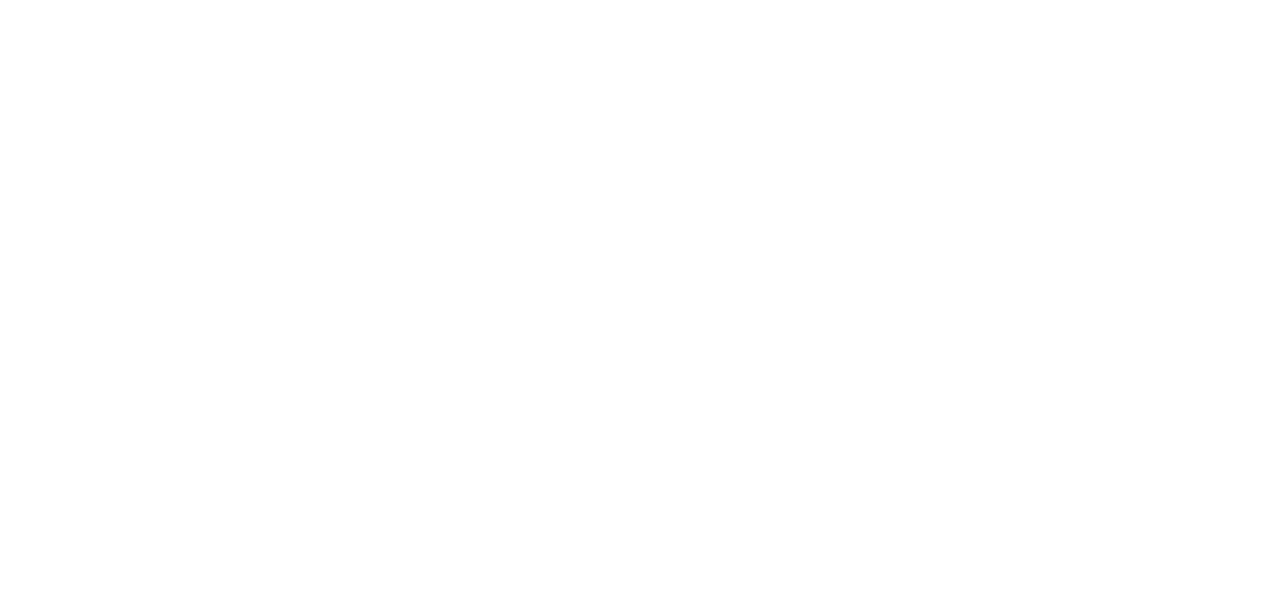
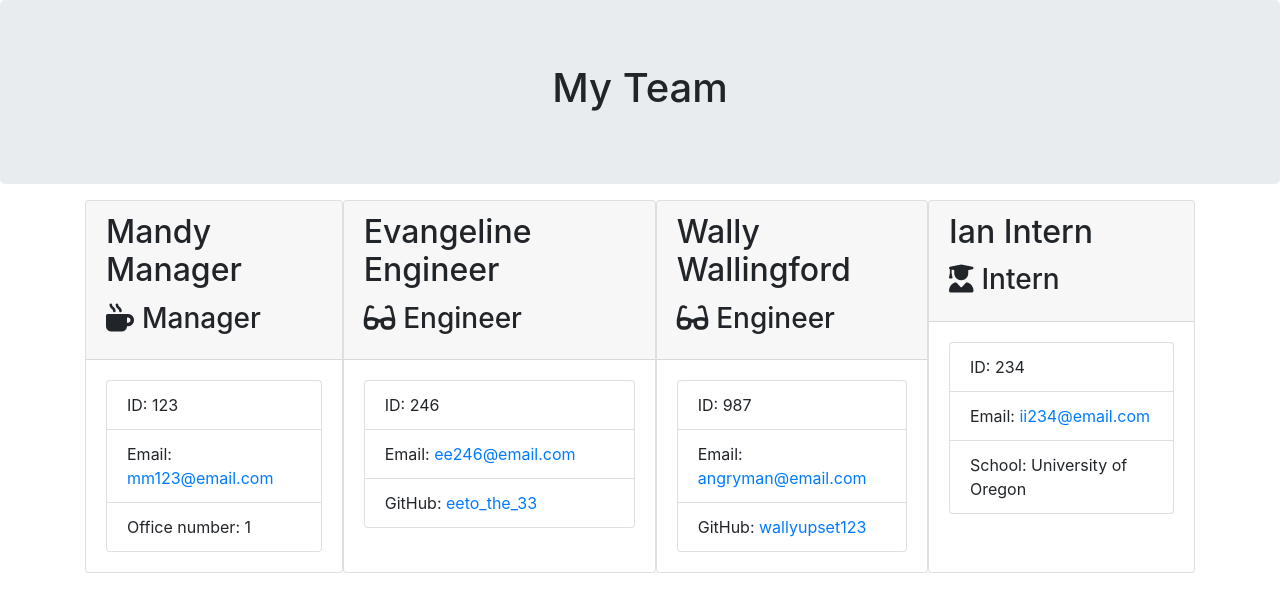
Before and after one commit to kylegero/Template_Engine-Employee_Summary, a website: page Develop/output/team.html in a window 1280 px wide. Drawn offline with nearby package versions, Linux system fonts and the light colour scheme.

Commit message:
Add files via upload

```diff
--- a/Develop/output/team.html
+++ b/Develop/output/team.html
@@ -1,11 +1,84 @@
 <!DOCTYPE html>
 <html lang="en">
+
 <head>
-    <meta charset="UTF-8">
-    <meta name="viewport" content="width=device-width, initial-scale=1.0">
-    <title>Document</title>
+    <meta charset="UTF-8" />
+    <meta name="viewport" content="width=device-width, initial-scale=1.0" />
+    <meta http-equiv="X-UA-Compatible" content="ie=edge" />
+    <title>My Team</title>
+    <link rel="stylesheet" href="https://stackpath.bootstrapcdn.com/bootstrap/4.3.1/css/bootstrap.min.css"
+        integrity="sha384-ggOyR0iXCbMQv3Xipma34MD+dH/1fQ784/j6cY/iJTQUOhcWr7x9JvoRxT2MZw1T" crossorigin="anonymous">
+    <link rel="stylesheet" href="style.css">
+    <script src="https://kit.fontawesome.com/c502137733.js"></script>
 </head>
+
 <body>
+    <div class="container-fluid">
+        <div class="row">
+            <div class="col-12 jumbotron mb-3 team-heading">
+                <h1 class="text-center">My Team</h1>
+            </div>
+        </div>
+    </div>
+    <div class="container">
+        <div class="row">
+            <div class="team-area col-12 d-flex justify-content-center">
+                <div class="card employee-card">
+    <div class="card-header">
+        <h2 class="card-title">Mandy Manager</h2>
+        <h3 class="card-title"><i class="fas fa-mug-hot mr-2"></i>Manager</h3>
+    </div>
+    <div class="card-body">
+        <ul class="list-group">
+            <li class="list-group-item">ID: 123</li>
+            <li class="list-group-item">Email: <a href="mailto:mm123@email.com">mm123@email.com</a></li>
+            <li class="list-group-item">Office number: 1</li>
+        </ul>
+    </div>
+</div>
+<div class="card employee-card">
+    <div class="card-header">
+        <h2 class="card-title">Evangeline Engineer</h2>
+        <h3 class="card-title"><i class="fas fa-glasses mr-2"></i>Engineer</h3>
+    </div>
+    <div class="card-body">
+        <ul class="list-group">
+            <li class="list-group-item">ID: 246</li>
+            <li class="list-group-item">Email: <a href="mailto:ee246@email.com">ee246@email.com</a></li>
+            <li class="list-group-item">GitHub: <a href="https://github.com/eeto_the_33" target="_blank" rel="noopener noreferrer">eeto_the_33</a></li>
+        </ul>
+    </div>
+</div>
+<div class="card employee-card">
+    <div class="card-header">
+        <h2 class="card-title">Wally Wallingford</h2>
+        <h3 class="card-title"><i class="fas fa-glasses mr-2"></i>Engineer</h3>
+    </div>
+    <div class="card-body">
+        <ul class="list-group">
+            <li class="list-group-item">ID: 987</li>
+            <li class="list-group-item">Email: <a href="mailto:angryman@email.com">angryman@email.com</a></li>
+            <li class="list-group-item">GitHub: <a href="https://github.com/wallyupset123" target="_blank" rel="noopener noreferrer">wallyupset123</a></li>
+        </ul>
+    </div>
+</div>
+<div class="card employee-card">
+    <div class="card-header">
+        <h2 class="card-title">Ian Intern</h2>
+        <h3 class="card-title"><i class="fas fa-user-graduate mr-2"></i>Intern</h3>
+    </div>
+    <div class="card-body">
+        <ul class="list-group">
+            <li class="list-group-item">ID: 234</li>
+            <li class="list-group-item">Email: <a href="mailto:ii234@email.com">ii234@email.com</a></li>
+            <li class="list-group-item">School: University of Oregon</li>
+        </ul>
+    </div>
+</div>
 
+            </div>
+        </div>
+    </div>
 </body>
+
 </html>
```
